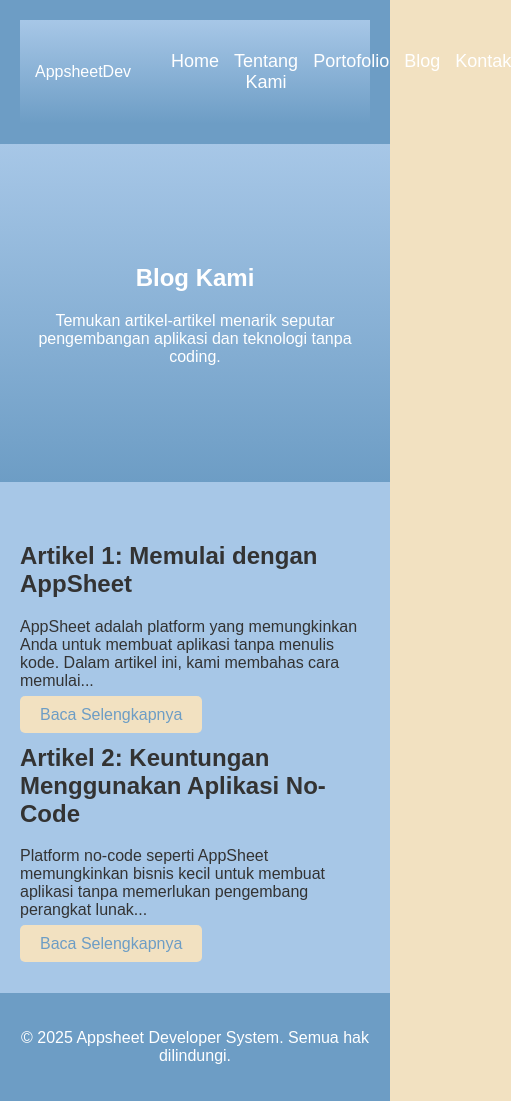
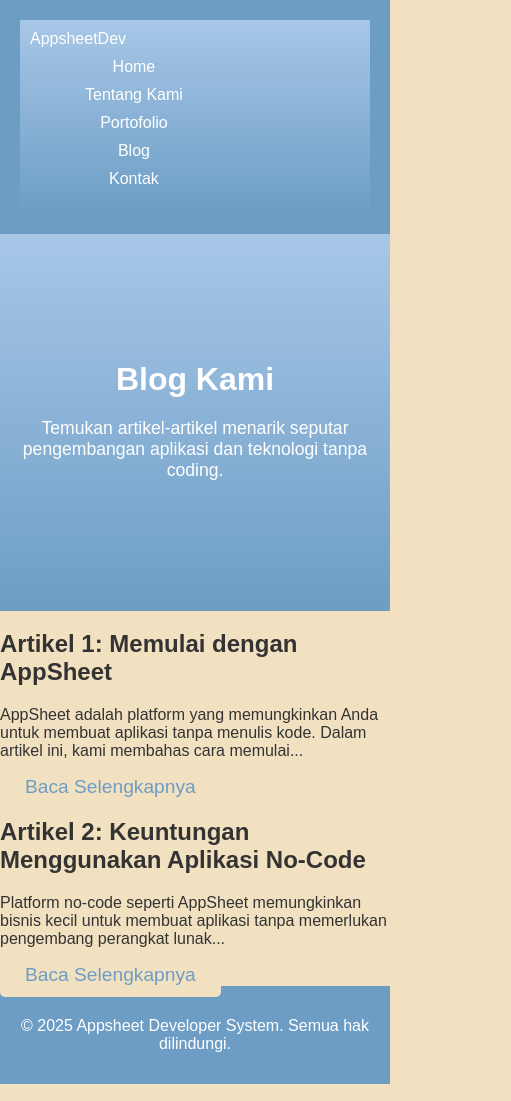
Before and after one commit to Asrul507/appsheet-developer-system, a plain HTML site: page blog.html in a window 390 px wide. Shown: the whole page, 511 px wide, since content can reach past the window. Drawn offline with Linux system fonts and the light colour scheme.

Commit message:
update index.html and style.css

```diff
--- a/css/style.css
+++ b/css/style.css
@@ -7,6 +7,7 @@
     color: #333333; /* Teks gelap untuk kontras */
 }
 
+/* Header */
 header {
     background-color: #6D9DC5; /* Dusty Blue untuk header */
     padding: 20px;
@@ -20,7 +21,7 @@
     display: flex;
     justify-content: space-between;
     align-items: center;
-    background: linear-gradient(#A7C7E7, #6D9DC5); /* Soft Blue to Dusty Blue gradient */
+    background: linear-gradient(#A7C7E7, #6D9DC5); /* Gradasi warna biru */
     padding: 15px;
 }
 
@@ -41,15 +42,27 @@
     border-radius: 5px;
 }
 
+/* Hero Section */
 .hero {
-    background: linear-gradient(#A7C7E7, #6D9DC5);
+    background: linear-gradient(#A7C7E7, #6D9DC5); /* Gradasi biru lembut */
     color: white;
     text-align: center;
-    padding: 100px 20px;
+    padding: 150px 20px; /* Memberikan lebih banyak ruang */
 }
 
+.hero h1 {
+    font-size: 3em; /* Ukuran huruf lebih besar */
+    margin-bottom: 20px;
+}
+
+.hero p {
+    font-size: 1.5em;
+    margin-bottom: 30px;
+}
+
+/* Call to Action Button */
 .cta-button {
-    background: #F2E1C1; /* Soft Beige for CTA button */
+    background: #F2E1C1; /* Soft Beige untuk tombol */
     color: #6D9DC5; /* Dusty Blue */
     padding: 10px 20px;
     text-decoration: none;
@@ -61,12 +74,6 @@
     color: white;
 }
 
-/* Section styles */
-section {
-    padding: 40px 20px;
-    background-color: #A7C7E7; /* Soft Blue background */
-}
-
 /* Footer */
 footer {
     background-color: #6D9DC5; /* Dusty Blue footer */
@@ -75,11 +82,57 @@
     text-align: center;
 }
 
-footer a {
-    color: white;
-    text-decoration: none;
+/* Responsif untuk layar kecil */
+@media (max-width: 768px) {
+    /* Navbar */
+    .navbar {
+        flex-direction: column;
+        align-items: flex-start;
+        padding: 10px;
+    }
+
+    .nav-links {
+        flex-direction: column;
+        gap: 10px;
+        margin-top: 10px;
+    }
+
+    .nav-links li a {
+        padding: 8px 15px;
+        font-size: 16px; /* Ukuran font lebih kecil */
+    }
+
+    /* Hero Section */
+    .hero {
+        padding: 100px 20px; /* Mengurangi padding */
+    }
+
+    .hero h1 {
+        font-size: 2.5em; /* Ukuran teks lebih kecil di ponsel */
+    }
+
+    .hero p {
+        font-size: 1.2em; /* Ukuran teks lebih kecil di ponsel */
+    }
+
+    /* Call to Action Button */
+    .cta-button {
+        padding: 12px 25px;
+        font-size: 1.2em;
+    }
+
+    /* Footer */
+    footer {
+        padding: 15px;
+    }
 }
 
-footer a:hover {
-    text-decoration: underline;
+@media (max-width: 480px) {
+    .hero h1 {
+        font-size: 2em; /* Ukuran teks lebih kecil untuk layar lebih kecil */
+    }
+
+    .hero p {
+        font-size: 1.1em; /* Ukuran teks lebih kecil untuk layar lebih kecil */
+    }
 }
```
Also changed, not shown: index.html (+1 -1 lines).
